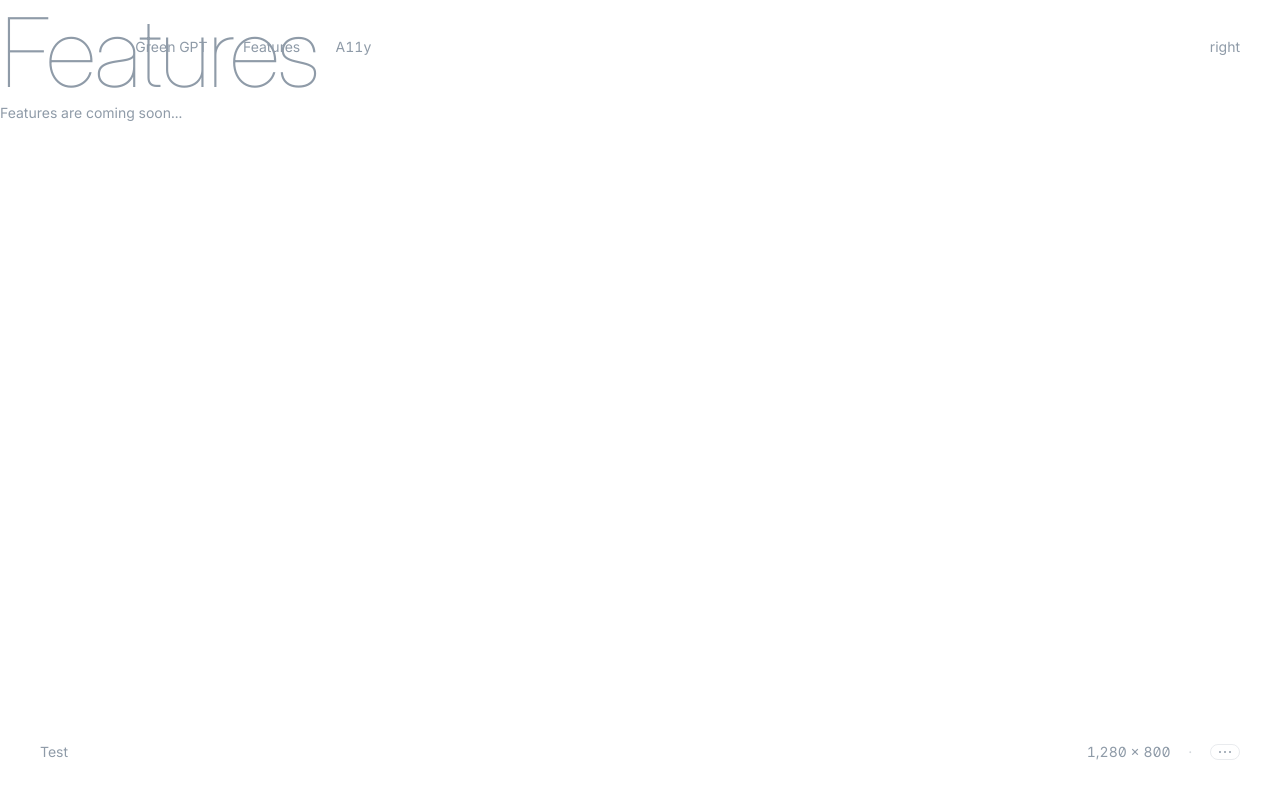
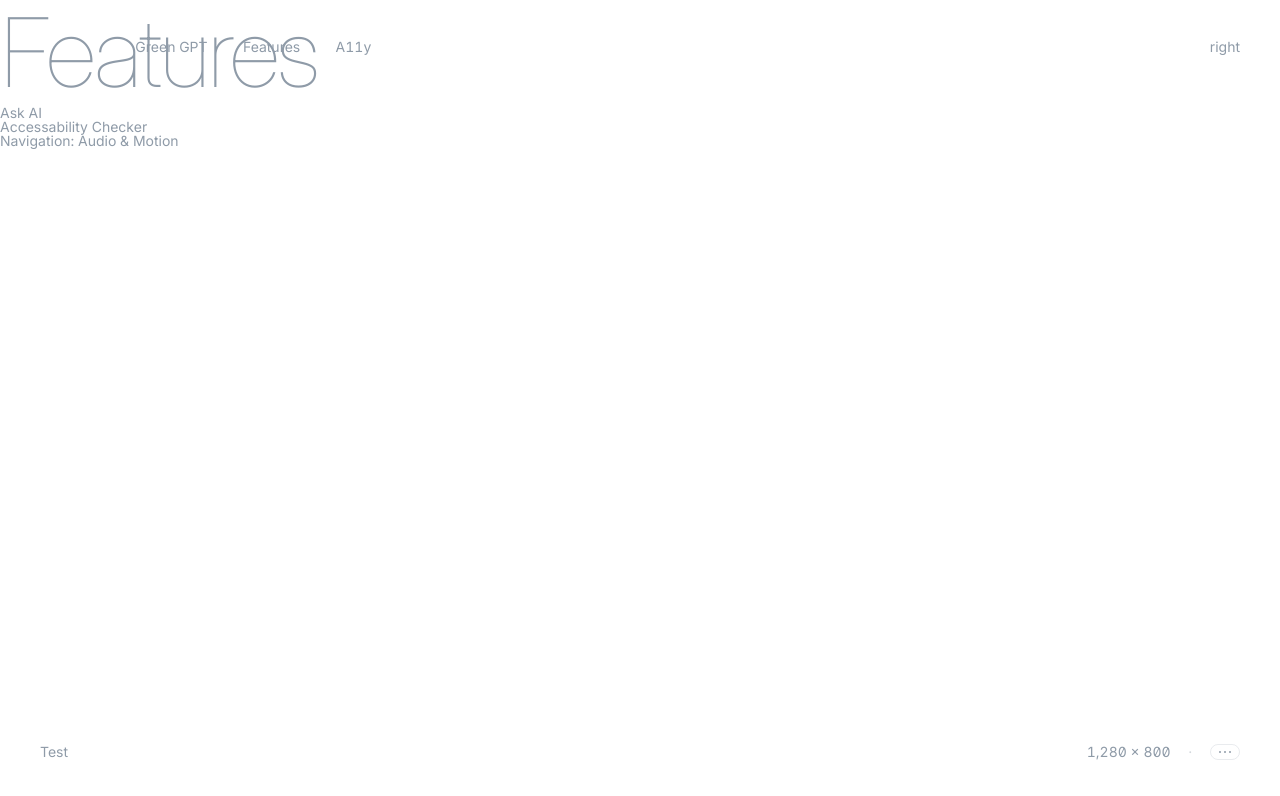
Before and after one commit to astrit/hackathon-008, a Next.js app: page /features in a window 1280 px wide. Shown: the top 796 px of the page. Built offline with nearby package versions, Linux system fonts and the light colour scheme.

Commit message:
Msg → Mon Mar 11 10:20:03 CET 2024

```diff
--- a/app/features/page.tsx
+++ b/app/features/page.tsx
@@ -2,7 +2,11 @@ export default function Features() {
   return (
     <div>
       <h1>Features</h1>
-      <p>Features are coming soon...</p>
+      <ul>
+        <li>Ask AI</li>
+        <li>Accessability Checker</li>
+        <li>Navigation: Audio & Motion</li>
+      </ul>
     </div>
   )
 }
```
